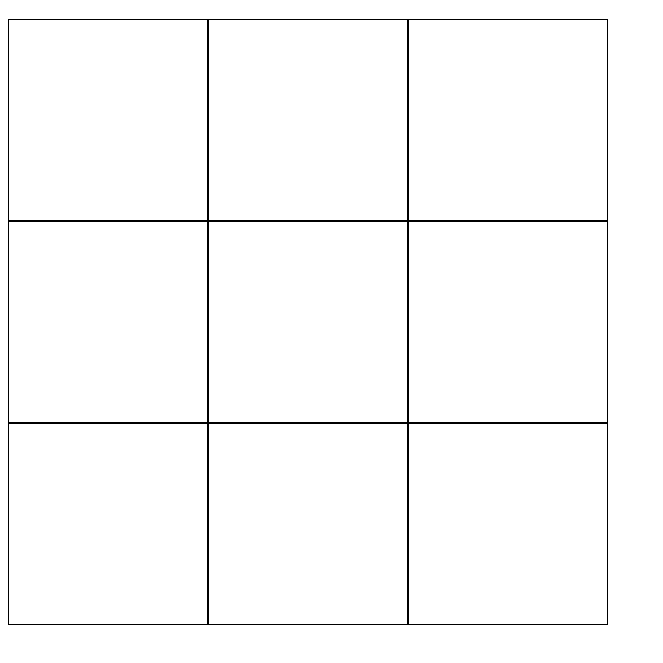
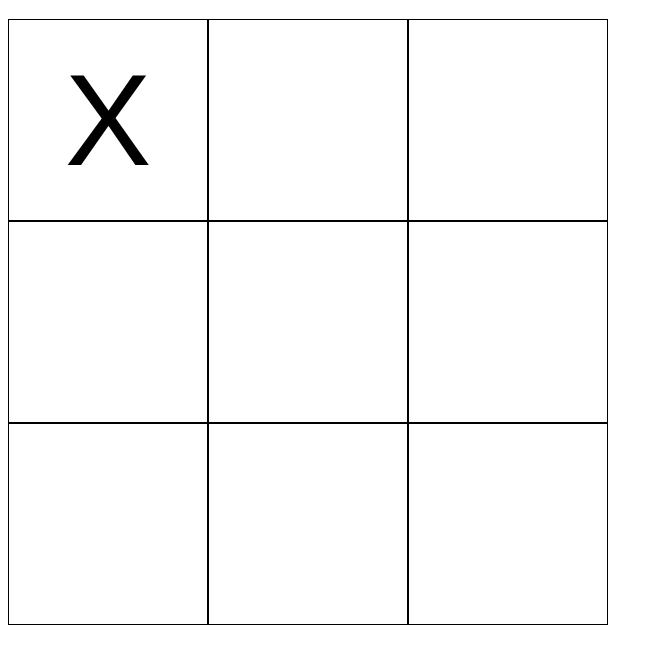
Before and after one commit to YauhBro/TicTacToe, a plain HTML site: page index.html in a window 1280 px wide. Both pictures are taken after a click on the button 108 px from the left and 180 px from the top of the page. Shown: the part 61-724 px from the top of the page, without its empty margins (0-663 px from the left). Drawn offline with Linux system fonts and the light colour scheme.

Commit message:
fixed draw alert on launch

```diff
--- a/index.js
+++ b/index.js
@@ -4,6 +4,7 @@ let i=0
 let winner=0 //1=win, 0=looser
 let arrPosition=[""]
 let endgame=false
+let start=0
 
 
 function acqSymb(){
@@ -160,7 +161,10 @@ function nowinner(){
     arrPosition[i-1]=symb
     document.getElementById(id).value=symb
     winner=checkSolution()
+    if(start!=0){
     if(endgame==true || nowinner()==true){
     reset()
     }
 }
+    start=1
+}
```
Also changed, not shown: index.html (+0 -1 lines).
